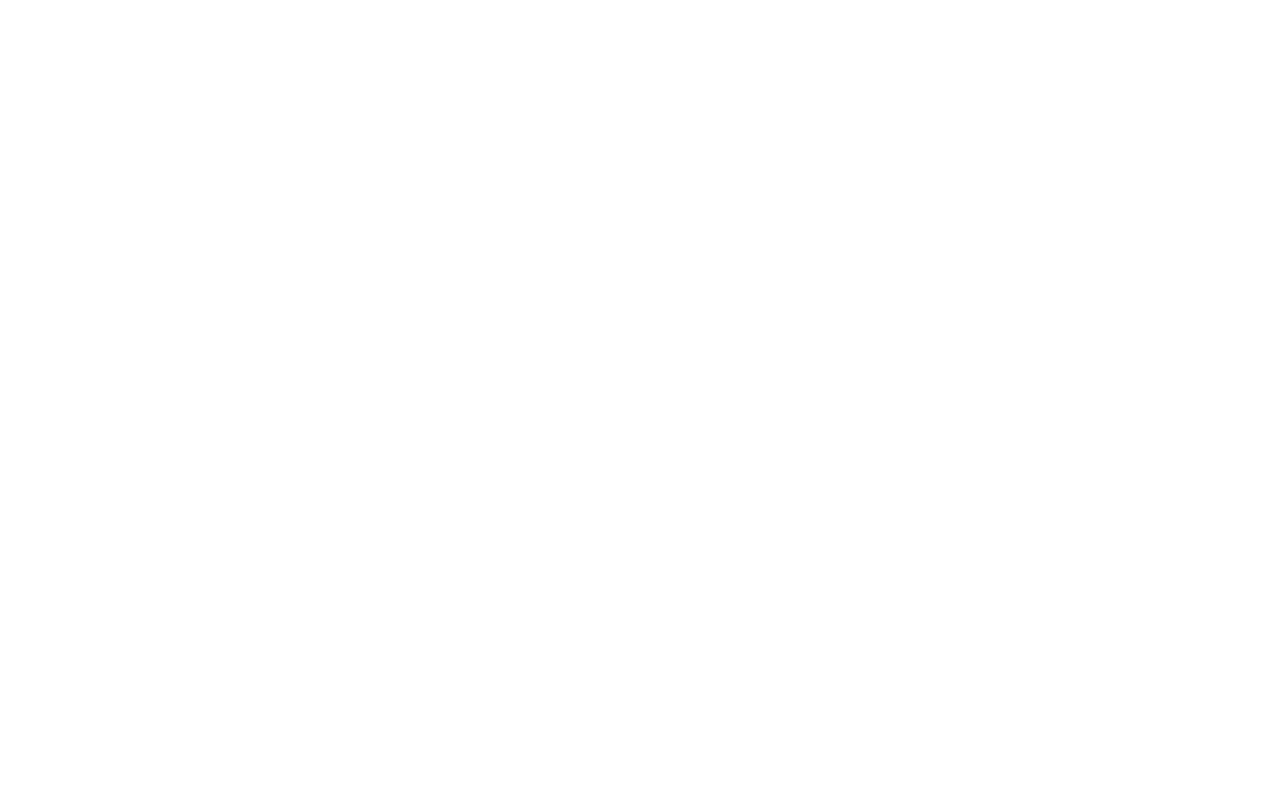
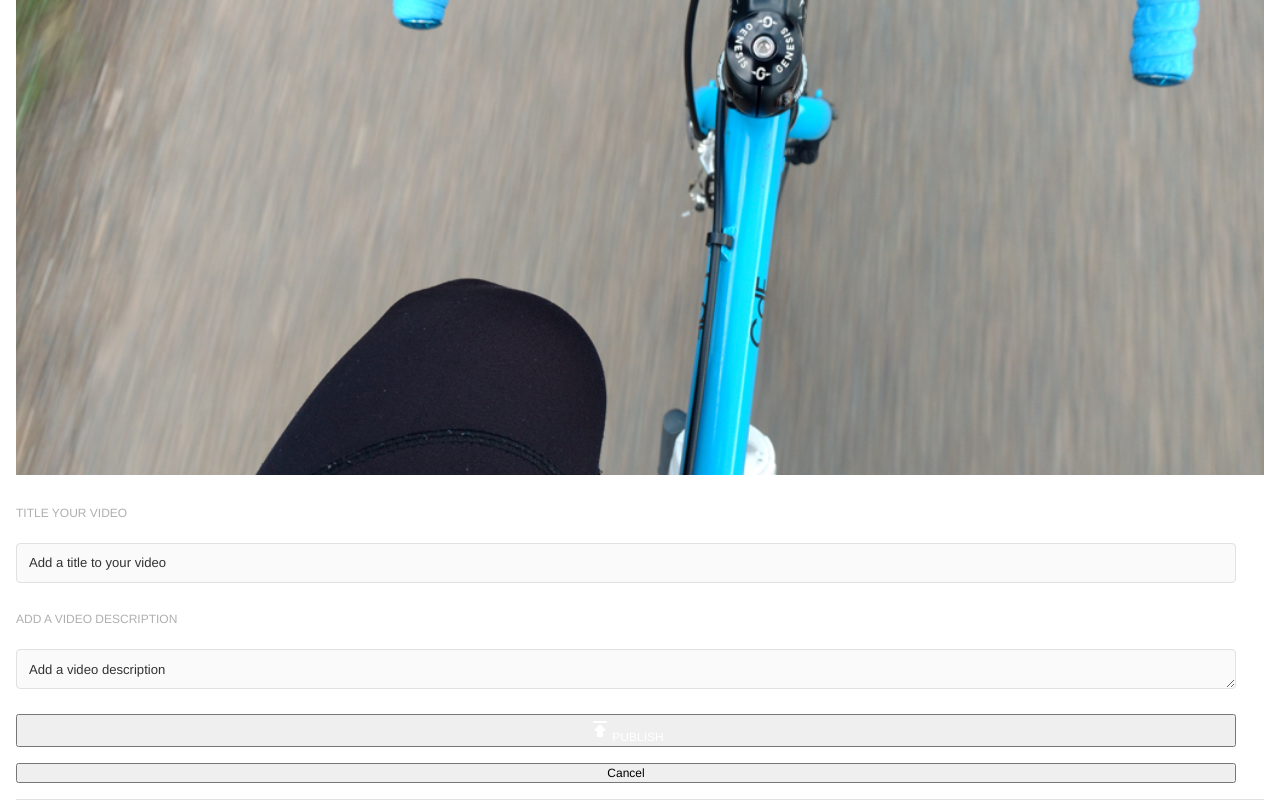
Before and after one commit to anitayawson/anita-yawson-brainflix, a React (Create React App) app: page /upload in a window 1280 px wide. Before the commit this address had no page. Shown: the part 316-1116 px from the top of the page. Before the commit the page ends 800 px from the top, so only its background shows below. Built offline with nearby package versions, Linux system fonts and the light colour scheme.

Commit message:
Add elements and classes to upload page

```diff
--- a/src/App.js
+++ b/src/App.js
@@ -1,6 +1,7 @@
 import "./App.scss";
 import Header from "./components/Header/Header";
 import MainVideo from "./pages/MainVideo/MainVideo";
+import VideoUpload from "./pages/VideoUpload/VideoUpload";
 import { BrowserRouter, Routes, Route } from "react-router-dom";
 
 function App() {
@@ -9,6 +10,7 @@
       <Header />
       <Routes>
         <Route path="/" element={<MainVideo />} />
+        <Route path="/upload" element={<VideoUpload />} />
       </Routes>
     </BrowserRouter>
   );
--- a/src/pages/VideoUpload/VideoUpload.js
+++ b/src/pages/VideoUpload/VideoUpload.js
@@ -0,0 +1,49 @@
+import React from "react";
+import videoThumbnail from "../../assets/images/Upload-video-preview.jpg";
+import "./VideoUpload.scss";
+import publishIcon from "../../assets/images/icons/publish.svg";
+
+export default function VideoUpload() {
+  return (
+    <main>
+      <h1 className="title">Upload Video</h1>
+      <div className="thumbnail__container">
+        <p className="thumbnail__label">Video Thumbnail</p>
+        <img
+          className="thumbnail__img"
+          src={videoThumbnail}
+          alt="video thumbnail"
+        />
+      </div>
+      <form className="form">
+        <label className="form__input-label" htmlFor="title">
+          Title Your Video
+        </label>
+        <input
+          className="form__input"
+          type="text"
+          id="title"
+          placeholder="Add a title to your video"
+        />
+        <label className="form__input-label" htmlFor="description">
+          Add A Video Description
+        </label>
+        <textarea
+          className="form__input"
+          id="description"
+          placeholder="Add a video description"
+          rows={4}
+        ></textarea>
+        <button className="form__publish-btn">
+          <img
+            className="form__publish-icon"
+            src={publishIcon}
+            alt="add icon"
+          />
+          <span className="form__button-text">Publish</span>
+        </button>
+        <button className="form__cancel-btn">Cancel</button>
+      </form>
+    </main>
+  );
+}
--- a/src/pages/VideoUpload/VideoUpload.scss
+++ b/src/pages/VideoUpload/VideoUpload.scss
@@ -0,0 +1,15 @@
+main {
+  padding-left: 1rem;
+  padding-right: 1rem;
+}
+
+.thumbnail {
+  &__img {
+    width: 100%;
+  }
+}
+
+.form {
+  display: flex;
+  flex-direction: column;
+}
```
Also changed, not shown: src/assets/images/Upload-video-preview.jpg (added).
